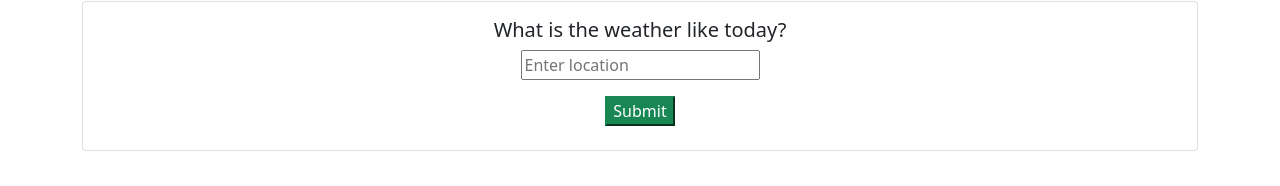
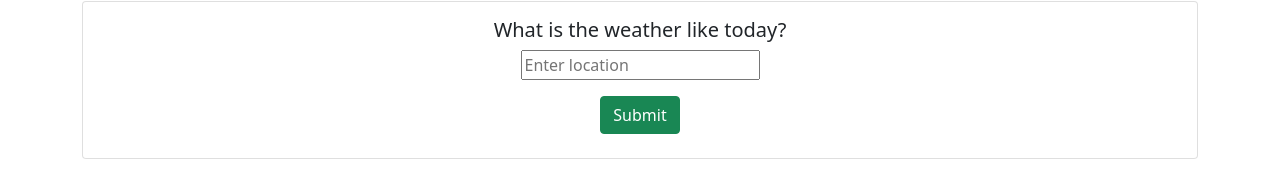
Before and after one commit to nkhlrgh/weather, a plain HTML site: page index.html in a window 1280 px wide. Shown: the part 97-283 px from the top of the page. Drawn offline with nearby package versions, Linux system fonts and the light colour scheme.

Commit message:
Refactor: Change submit button style

```diff
--- a/index.html
+++ b/index.html
@@ -30,7 +30,7 @@
             placeholder="Enter location"
           />
           <div id="output" class="mb-2"></div>
-          <button id="btn" class="mb-2 btn-success">Submit</button>
+          <button id="btn" class="mb-2 btn btn-success">Submit</button>
         </div>
       </div>
     </div>
```
